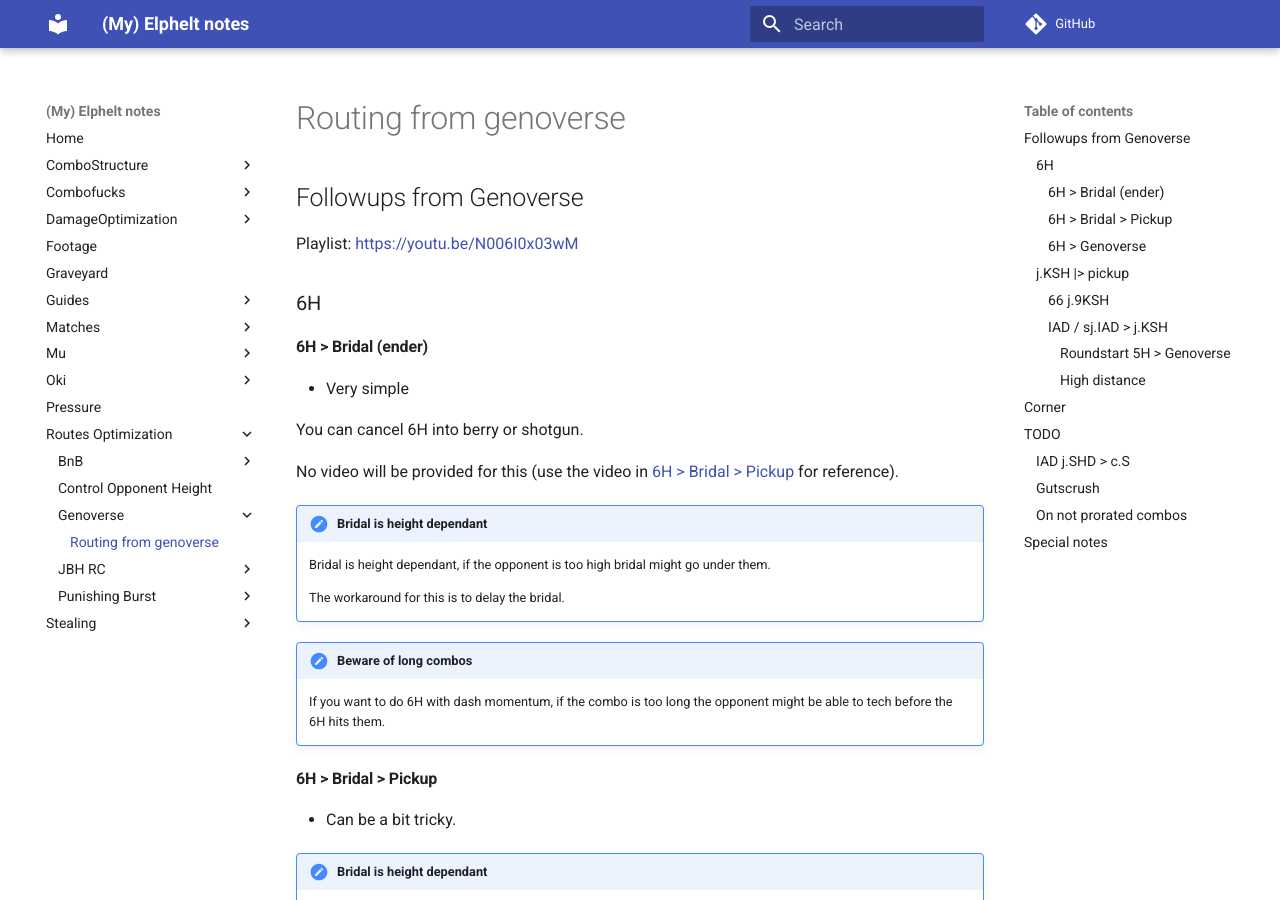
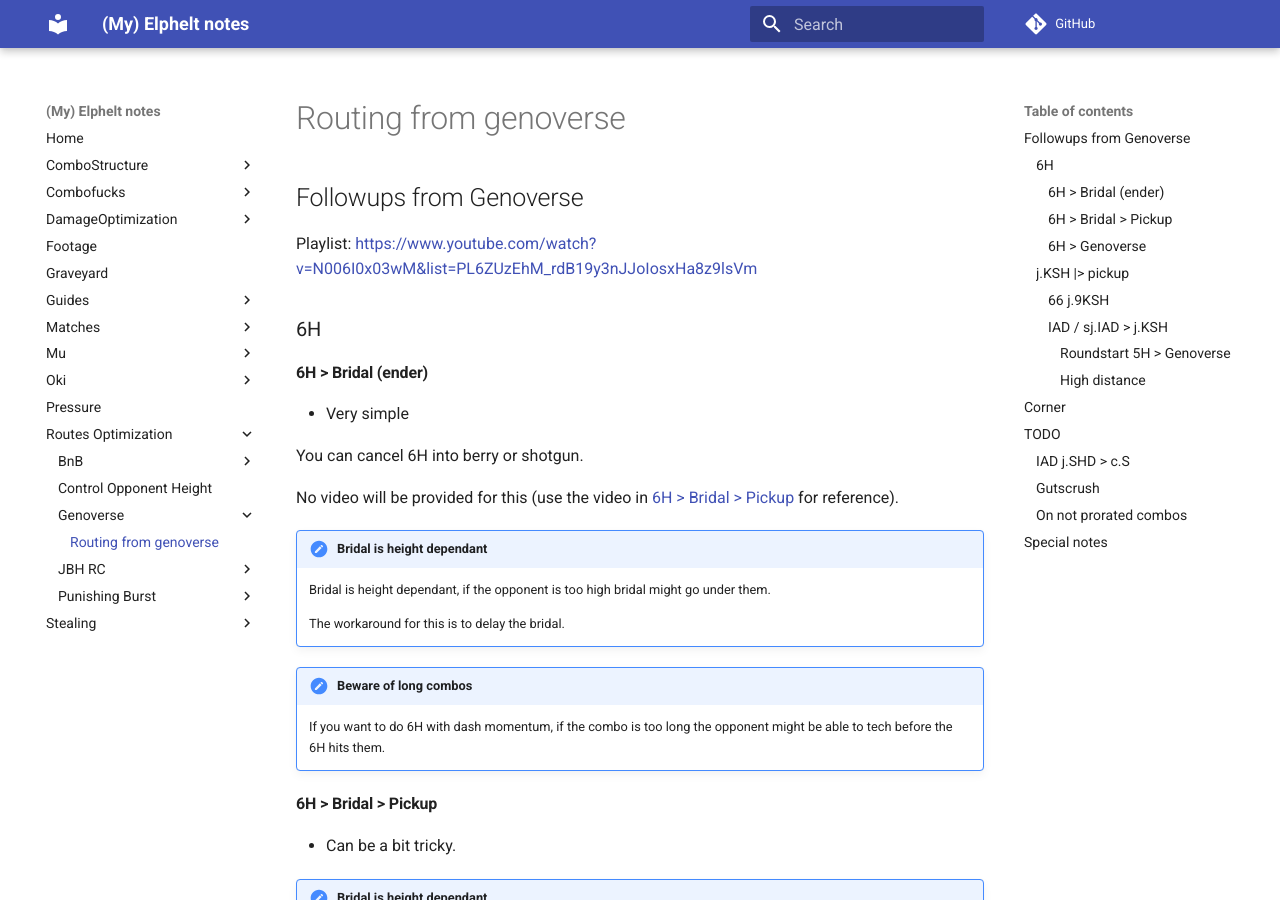
Before and after one commit to OriolFilter/Elphelt, an MkDocs documentation site: the page built from docs/Routes_Optimization/Genoverse/Routing_from_genoverse.md, in a window 1280 px wide and 900 px high. Built offline with MkDocs 1.6.1 and Material for MkDocs 9.7.7, drawn with Linux system fonts in a browser that asks for light colours; comment, search, counter and statistics services are not loaded; some of the changed lines change nothing that is shown.

Commit message:
fix link.

```diff
--- a/docs/Routes_Optimization/Genoverse/Routing_from_genoverse.md
+++ b/docs/Routes_Optimization/Genoverse/Routing_from_genoverse.md
@@ -1,6 +1,6 @@
 # Followups from Genoverse
 
-Playlist: https://youtu.be/N006I0x03wM
+Playlist: https://www.youtube.com/watch?v=N006I0x03wM&list=PL6ZUzEhM_rdB19y3nJJoIosxHa8z9lsVm
 
 ## 6H
 
```
